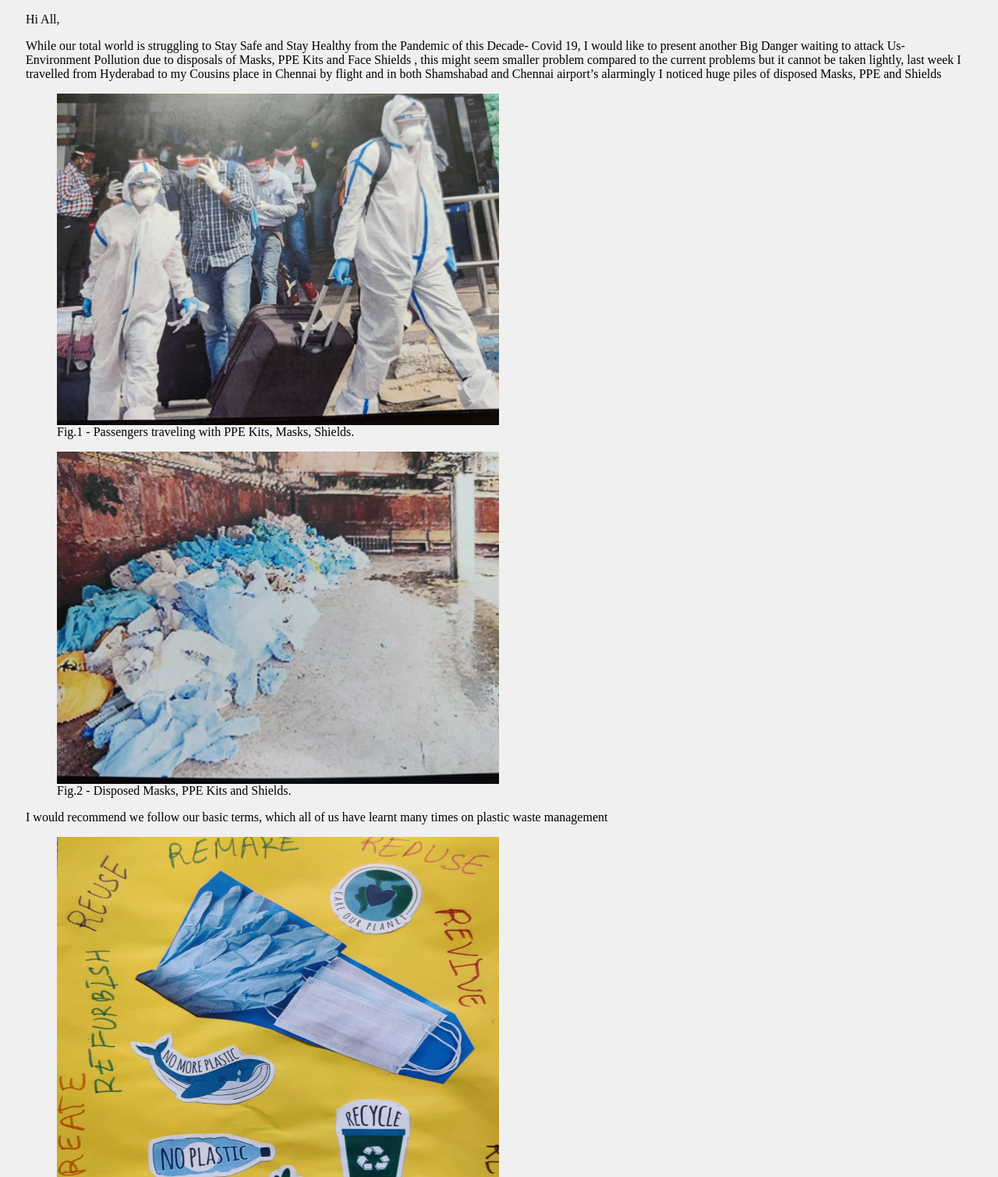
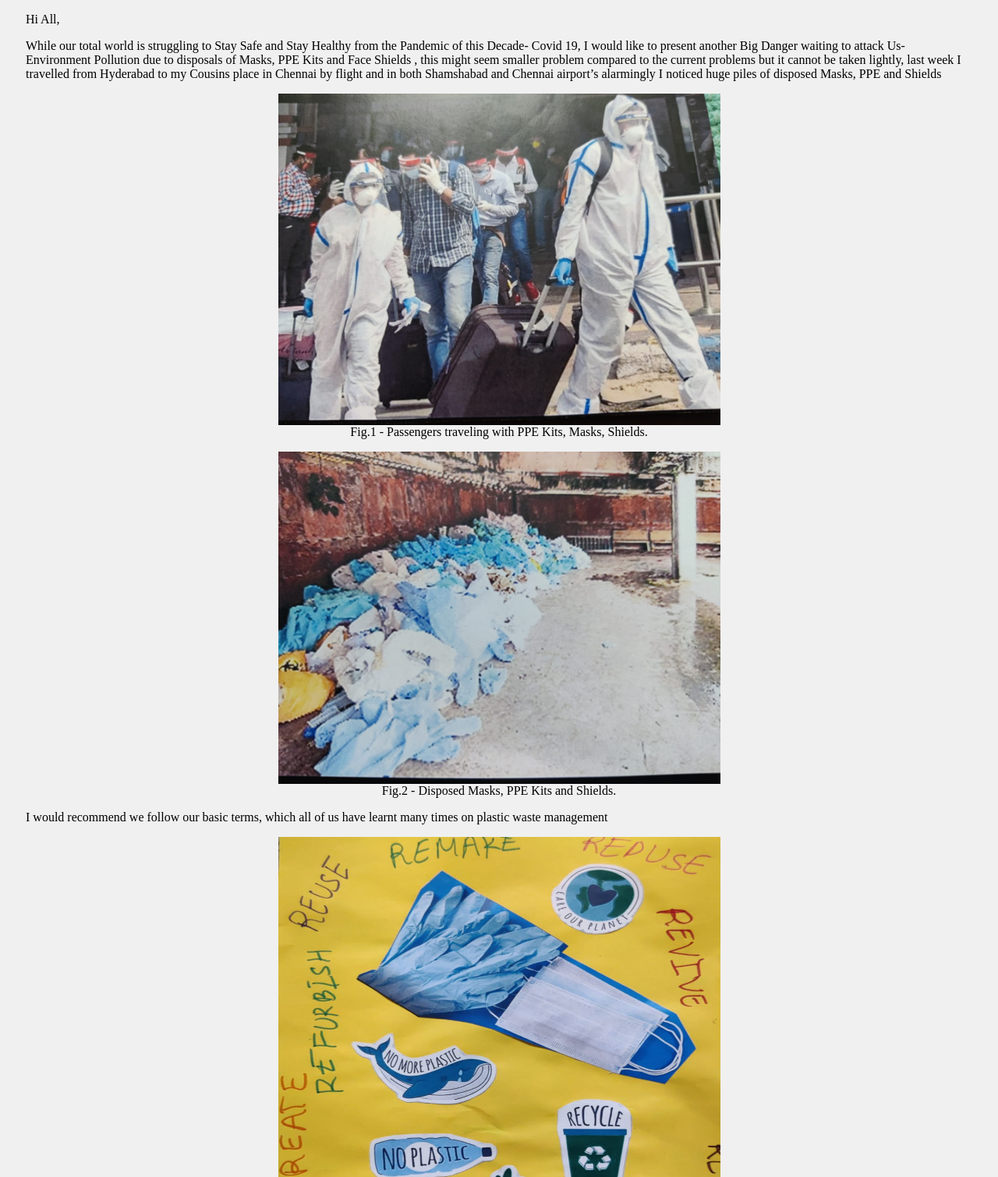
Before and after one commit to venkatbandaru/ScienceProject, a plain HTML site: page index.html in a window 1280 px wide. Shown: the part 91-1600 px from the top of the page at 78% size. Drawn offline with Linux system fonts and the light colour scheme.

Commit message:
Update index.html

```diff
--- a/index.html
+++ b/index.html
@@ -5,6 +5,10 @@
    header{
     background: #E0E0E0;
     }
+     figure{
+            display : block;
+            text-align: center;
+         }
     body{
         background: #F0F0F0;
     }
@@ -21,19 +25,19 @@
            <p>While our total world is struggling to Stay Safe and Stay Healthy from the Pandemic of this Decade- Covid 19, I would like to present another Big Danger waiting to attack Us- Environment Pollution due to disposals of Masks, PPE Kits and Face Shields , this might seem smaller problem compared to the current problems but it cannot be taken lightly, last week I travelled from Hyderabad to my Cousins place in Chennai by flight and in both Shamshabad and
                Chennai airport’s alarmingly I noticed huge piles of disposed Masks, PPE and Shields </p>
                <p>
-                <figure style="align-content: center;">
+                <figure >
                     <img src="./Passengers.jpeg"  style="width:50%">
                     <figcaption>Fig.1 - Passengers traveling with PPE Kits, Masks, Shields.</figcaption>
                   </figure>
 
-                  <figure style="align-content: center;">
+                  <figure >
                     <img src="./garbage.jpeg" style="width:50%">
                     <figcaption>Fig.2 - Disposed Masks, PPE Kits and Shields.</figcaption>
                   </figure>
                </p>
                <p>
                 I would recommend we follow our basic terms, which all of us have learnt many times on plastic waste management
-                <figure style="align-content: center;">
+                <figure >
                     <img src="./poster.jpeg"  style="width:50%; height: 75%;">
                     <figcaption>Fig.3 -Reduce Revive Remake</figcaption>
                   </figure>
@@ -48,7 +52,7 @@
         <p>Face Shields are made by 0.030” thick clear poly carbonate cut deeply into 1.2m× 2.4m×0.76m and masked on both sides, with elastic of 1.25” wide, with foam forehead tape attached to both sides,
         </p>
     <p>
-        <figure style="align-content: center;">
+        <figure >
             <img src="./bio-waste.jpeg"  style="width:50%; height: 75%;">
           </figure>
     </p>
@@ -77,7 +81,7 @@
         One major solution for this problems is conversion of this waste material to Petrol, as most PPE contains Poly proplene,a chemical process called Pyrolysis breaks down plastic at high temperature between 300-400°C without Oxygen
 Indian Scientists have also suggested model to convert this into Bio Fuel and the fuel generated is very pure from Plastic
 
-<figure style="align-content: center;">
+<figure >
     <img src="./Recycle.jpeg"  style="width:20%; height: 30%;">
   </figure>
     </p>
```
